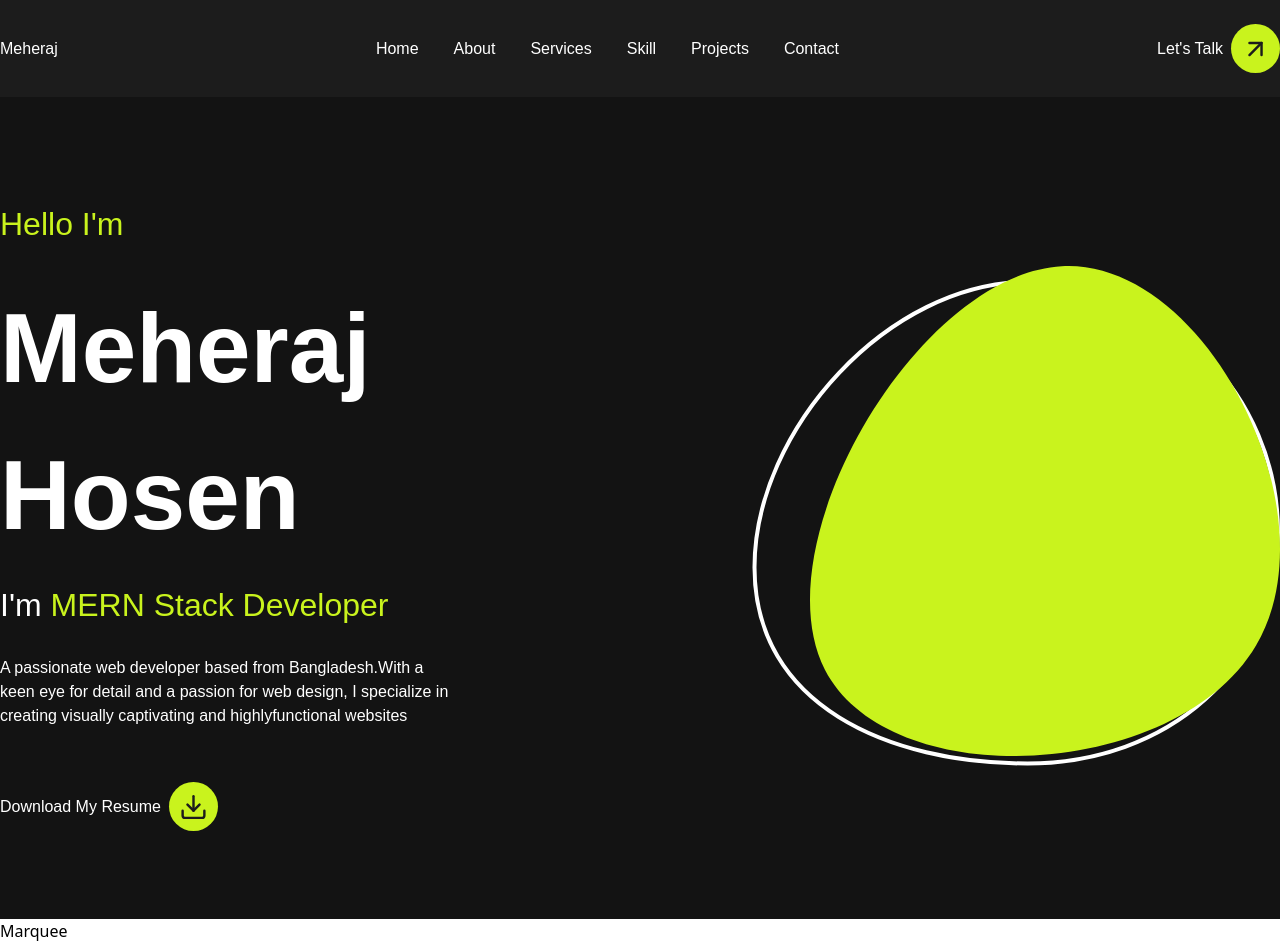
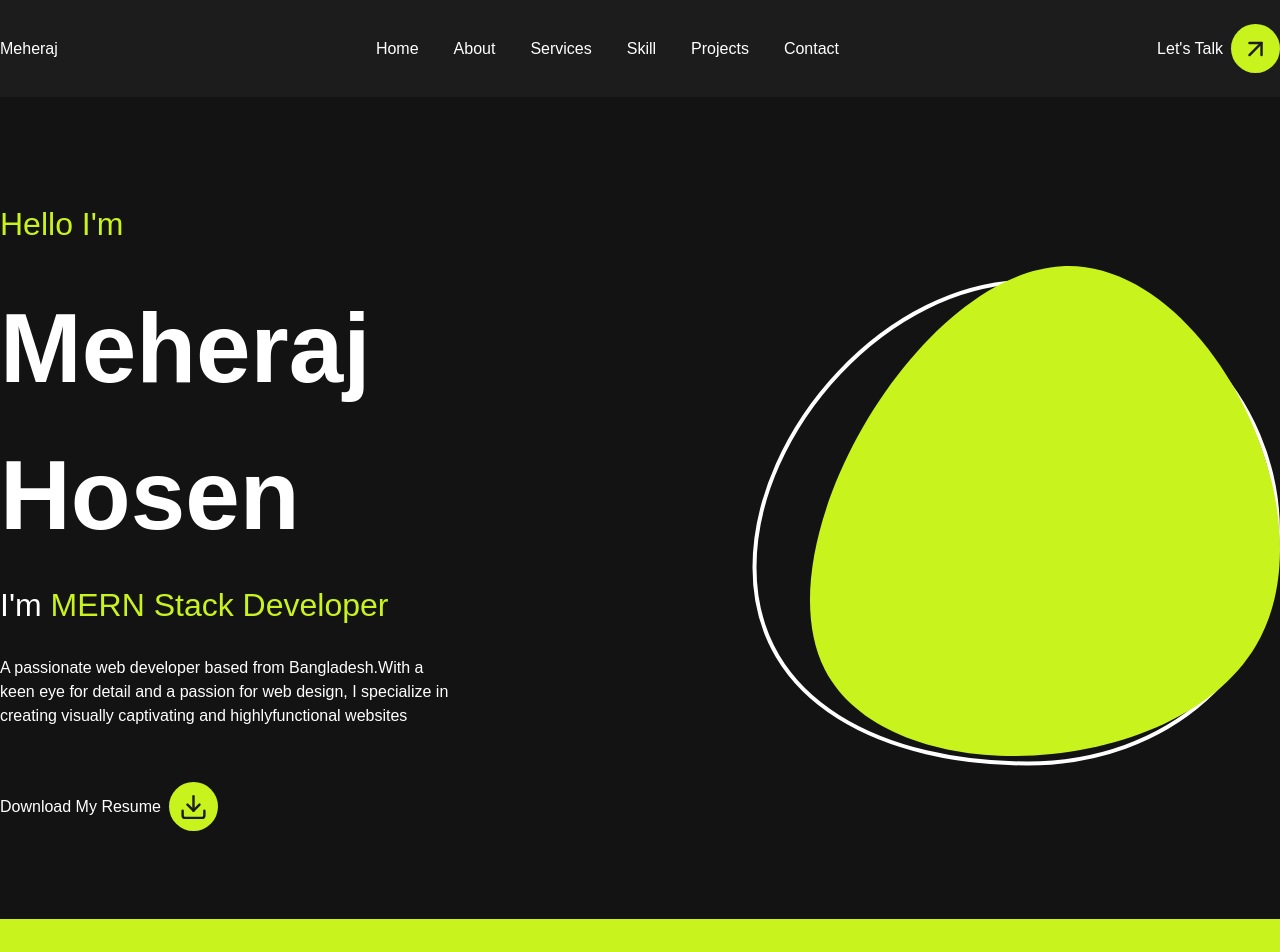
Before and after one commit to meheraj786/portfolio-with-react-tailwind, a React (Vite) app: page / in a window 1280 px wide. Shown: the top 952 px of the page. Built offline with nearby package versions, Linux system fonts and the light colour scheme.

Commit message:
marquee done

```diff
--- a/src/components/marquee/Marquee.jsx
+++ b/src/components/marquee/Marquee.jsx
@@ -1,8 +1,30 @@
 import React from 'react'
+import { GoNorthStar } from "react-icons/go";
+
+import Flex from '../../layouts/Flex'
+
 
 const Marquee = () => {
+  const texts=["WEB DEVELOPMENT", "MERN STACK DEVELOPMEN", 'FRONT END DEVELOPMENT', 'BACKEND DEVELOPMENT', 'APP DEVELOPMENT']
   return (
-    <div>Marquee</div>
+    <div className='py-[40px] flex items-center text-[72px] font-bold font-primary bg-primary text-bg'>
+
+
+
+      <marquee behavior="" direction="left">
+              <Flex className="gap-[50px]">
+{
+  texts.map((text)=>(
+    <Flex className=" justify-center font-bold items-center gap-[50px]">
+  {text} <GoNorthStar />
+
+</Flex>
+
+  ))
+}
+</Flex>
+      </marquee>
+    </div>
   )
 }
 
```
